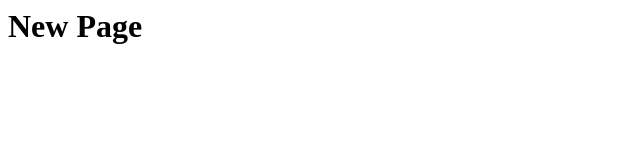
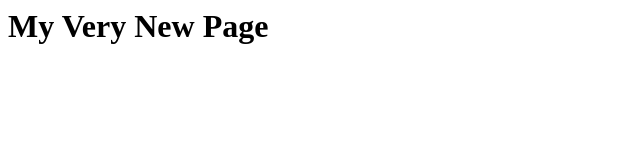
Before and after one commit to vsr97/vsr97.github.io, a plain HTML site: page index.html in a window 1280 px wide. Shown: the whole page, without its empty margins (0-640 px from the left). Drawn offline with Linux system fonts and the light colour scheme.

Commit message:
Update index.html

```diff
--- a/index.html
+++ b/index.html
@@ -1 +1 @@
-<h1>New Page</h1>
+<h1>My Very New Page</h1>
```
